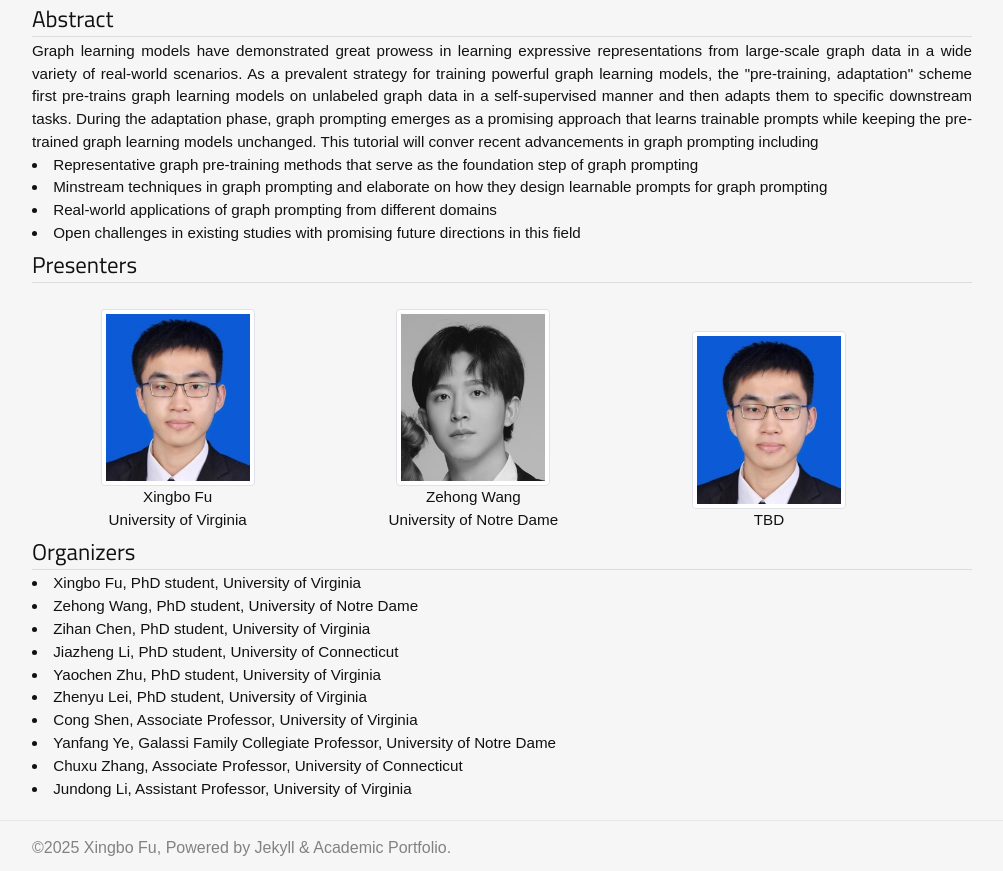
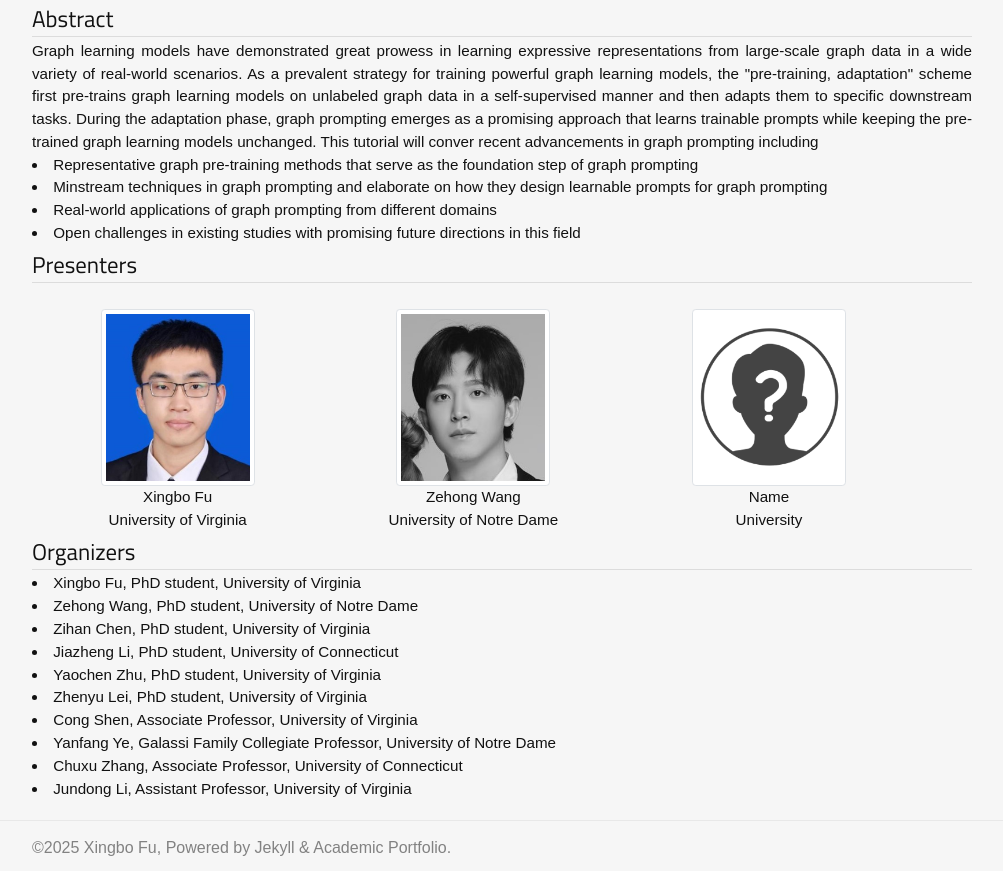
Before and after one commit to xbfu/xbfu.github.io, a Jekyll site: the page built from tutorials/graph-prompting.md, in a window 1280 px wide, cut to the strip 506-1377 px from the top of the page. Shown: the whole strip, without its empty margins (138-1141 px from the left). Built offline with Jekyll 4.4.1, drawn with Linux system fonts in a browser that asks for light colours; nearby versions of some CDN libraries.

Commit message:
Update graph-prompting.md

```diff
--- a/tutorials/graph-prompting.md
+++ b/tutorials/graph-prompting.md
@@ -51,10 +51,11 @@ This tutorial will conver recent advancements in graph prompting including</p>
 
 <div style="display: inline-block; width: 31%;">
   <div  align="center">
-    <img src="Xingbo.png"  style="width: 9rem; padding: 0.25rem; border: 1px solid #dee2e6; border-radius: 0.25em; background-size: 2px; background-color: #fff">
+    <img src="unknown.png"  style="width: 9rem; padding: 0.25rem; border: 1px solid #dee2e6; border-radius: 0.25em; background-size: 2px; background-color: #fff">
   </div>
   <center>
-  TBD
+  Name<br>
+  University
   </center>
 </div>
 
```
